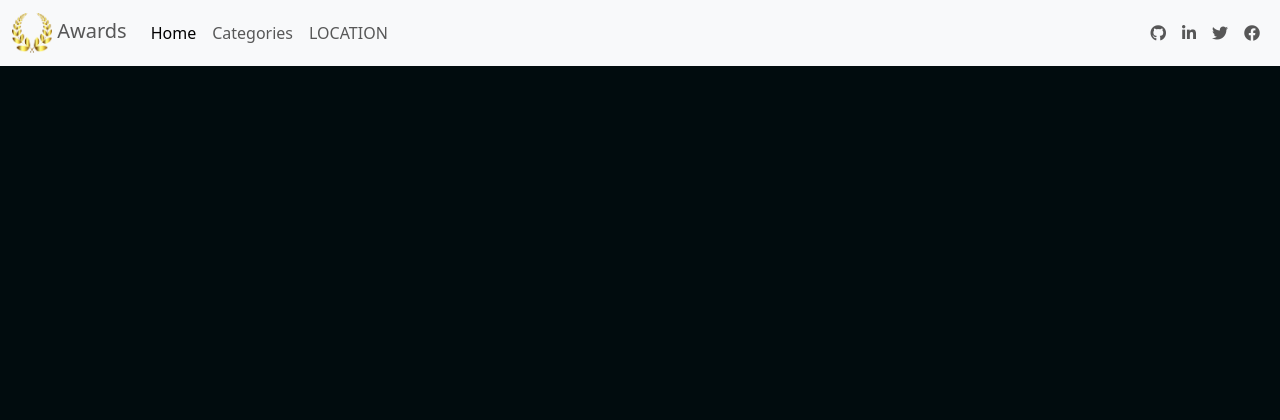
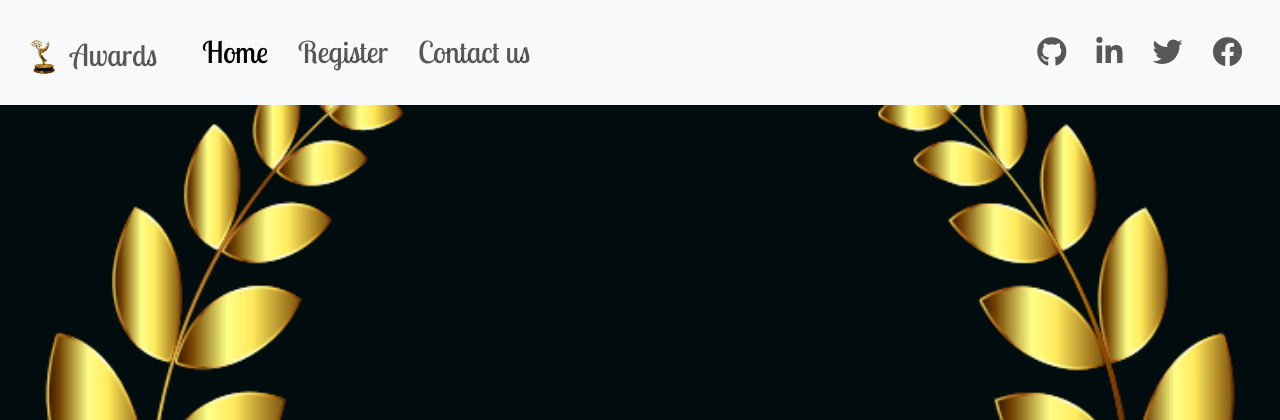
Before and after one commit to Maureen-1998DEV/Awards_app, a Django app: template award_app/templates/posts/base.html in a window 1280 px wide. Shown: the top 420 px of the page. Run offline with Django 3.2, Linux system fonts and the light colour scheme; the template is opened without the code that fills it, so the values that code supplies are empty; some libraries are stand-ins or nearby versions.

Commit message:
adding cover photo

```diff
--- /dev/null
+++ b/award_app/static/css/index.css
@@ -0,0 +1,10 @@
+@import url('https://fonts.googleapis.com/css2?family=Lobster+Two&display=swap');
+*{
+    font-family: 'Lobster Two', cursive;
+    font-size:30px;
+}
+body{
+    background: url(../images/Wheat.png) no-repeat 0px 0px;
+    background-size:cover;
+    height: 100%;
+}
--- a/award_app/templates/navbar.html
+++ b/award_app/templates/navbar.html
@@ -6,7 +6,7 @@
 
   <div class="container-fluid">
     <a class="navbar-brand" href="#">
-    <img src="{% static 'images/wheat.png' %}" alt="" width="40" height="40">
+    <img src="{% static 'images/award.png' %}" alt="" width="40" height="40">
     <span class="navbar-text">
       Awards
     </span>
@@ -20,10 +20,10 @@
           <a class="nav-link active" aria-current="page" href="/">Home</a>
         </li>
         <li class="nav-item">
-          <a class="nav-link" href="#">Categories</a>
+          <a class="nav-link" href="#">Register</a>
         </li>
         <li class="nav-item">
-          <a class="nav-link " href="#">LOCATION</a>
+          <a class="nav-link " href="#">Contact us</a>
 
         </li>
       </ul>
```
Also changed, not shown: award_app/static/css/index.html (deleted), award_app/static/images/Wheat.png (renamed from award_app/static/css/images/Wheat.png), award_app/static/images/award.png (renamed from award_app/static/css/images/award.png), 2 other files.
